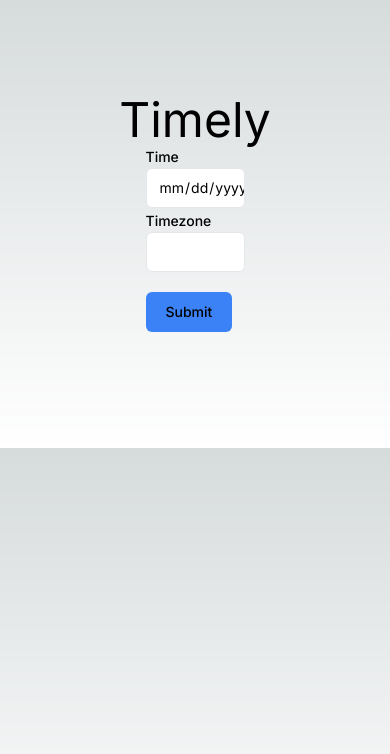
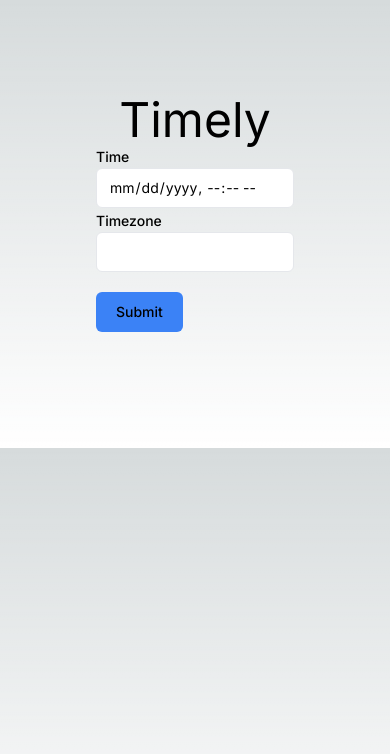
Before and after one commit to jonathanruiz/timely, a Next.js app: page / in a window 390 px wide. Shown: the top 754 px of the page. Built offline with nearby package versions, Linux system fonts and the light colour scheme.

Commit message:
responsive UI has been added

```diff
--- a/src/app/page.tsx
+++ b/src/app/page.tsx
@@ -32,7 +32,7 @@ export default function Home() {
             <form
                 onSubmit={handleSubmit(onSubmit)}
                 autoComplete="off"
-                className="m-auto w-1/2"
+                className="m-auto md:w-1/2 sm:w-2/3"
             >
                 <div>
                     <Label>Time</Label>
```
